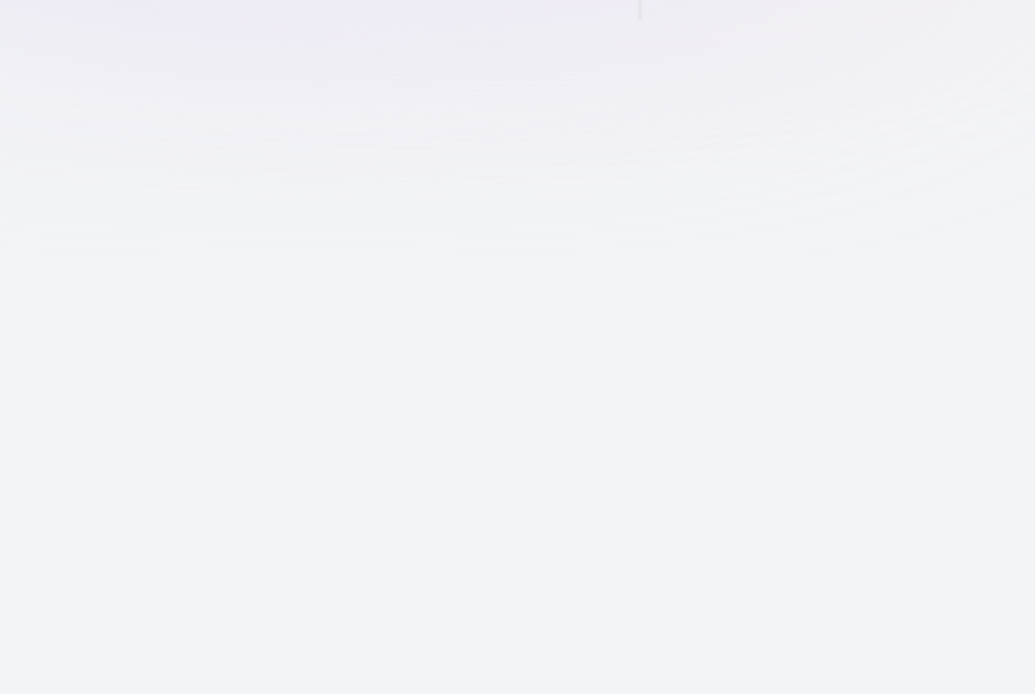
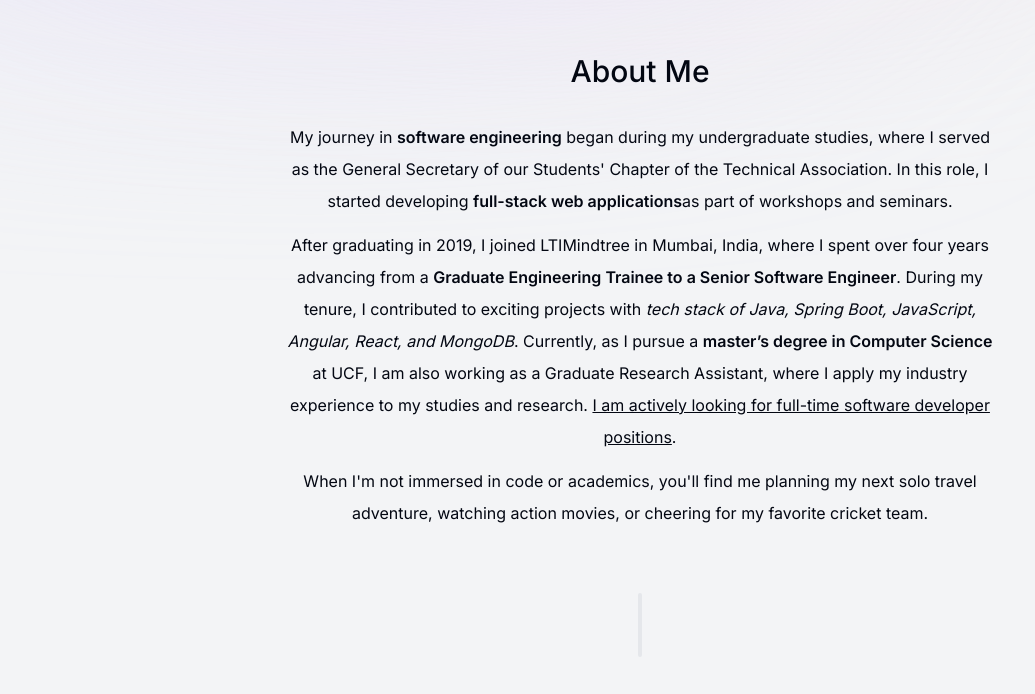
Before and after one commit to Shivam-rs/portfolio, a Next.js app: page / in a window 1280 px wide. Shown: the part 626-1320 px from the top of the page, without its empty margins (0-1035 px from the left). Built offline with nearby package versions, Linux system fonts and the light colour scheme.

Commit message:
About me section completed

```diff
--- a/app/page.tsx
+++ b/app/page.tsx
@@ -1,3 +1,4 @@
+import About from "@/components/about";
 import Intro from "@/components/intro";
 import SectionDivider from "@/components/section-divider";
 
@@ -6,6 +7,8 @@ export default function Home() {
     <main className="flex flex-col items-center px-4">
       <Intro />
       <SectionDivider />
+      <About />
+      <SectionDivider />
     </main>
   );
 }
--- /dev/null
+++ b/components/about.tsx
@@ -0,0 +1,53 @@
+"use client";
+import React from "react";
+import SectionHeading from "./section-heading";
+import { motion } from "framer-motion";
+
+export default function About() {
+  return (
+    <motion.section
+      className="max-w-[45rem] text-center leading-8"
+      initial={{ opacity: 0, y: 100 }}
+      animate={{ opacity: 1, y: 0 }}
+      transition={{ delay: 0.175 }}
+    >
+      <SectionHeading>About Me</SectionHeading>
+      <p className="mb-3">
+        My journey in{" "}
+        <span className="font-semibold">software engineering</span> began during
+        my undergraduate studies, where I served as the General Secretary of our
+        Students' Chapter of the Technical Association. In this role, I started
+        developing{" "}
+        <span className="font-semibold">full-stack web applications</span>
+        as part of workshops and seminars.
+      </p>
+      <p className="mb-3">
+        After graduating in 2019, I joined LTIMindtree in Mumbai, India, where I
+        spent over four years advancing from a{" "}
+        <span className="font-semibold">
+          Graduate Engineering Trainee to a Senior Software Engineer
+        </span>
+        . During my tenure, I contributed to exciting projects with{" "}
+        <span className="italic">
+          tech stack of Java, Spring Boot, JavaScript, Angular, React, and
+          MongoDB
+        </span>
+        . Currently, as I pursue a{" "}
+        <span className="font-semibold">
+          master’s degree in Computer Science
+        </span>{" "}
+        at UCF, I am also working as a Graduate Research Assistant, where I
+        apply my industry experience to my studies and research.{" "}
+        <span className="underline">
+          I am actively looking for full-time software developer positions
+        </span>
+        .
+      </p>
+      <p>
+        When I'm not immersed in code or academics, you'll find me planning my
+        next solo travel adventure, watching action movies, or cheering for my
+        favorite cricket team.
+      </p>
+    </motion.section>
+  );
+}
--- a/components/section-divider.tsx
+++ b/components/section-divider.tsx
@@ -5,7 +5,7 @@ import React from "react";
 export default function SectionDivider() {
   return (
     <motion.div
-      className="bg-gray-200 my-24 h-16 w-1 rounded-full hidder sm:block"
+      className="bg-gray-200 my-[4rem] h-16 w-1 rounded-full hidden sm:block"
       initial={{ opacity: 0, y: 100 }}
       animate={{ opacity: 1, y: 0 }}
       transition={{ delay: 0.125 }}
--- /dev/null
+++ b/components/section-heading.tsx
@@ -0,0 +1,7 @@
+import React from "react";
+type SectionHeadingProps = {
+  children: React.ReactNode;
+};
+export default function SectionHeading({ children }: SectionHeadingProps) {
+  return <h2 className="text-3xl font-medium capitalize mb-8">{children}</h2>;
+}
```
